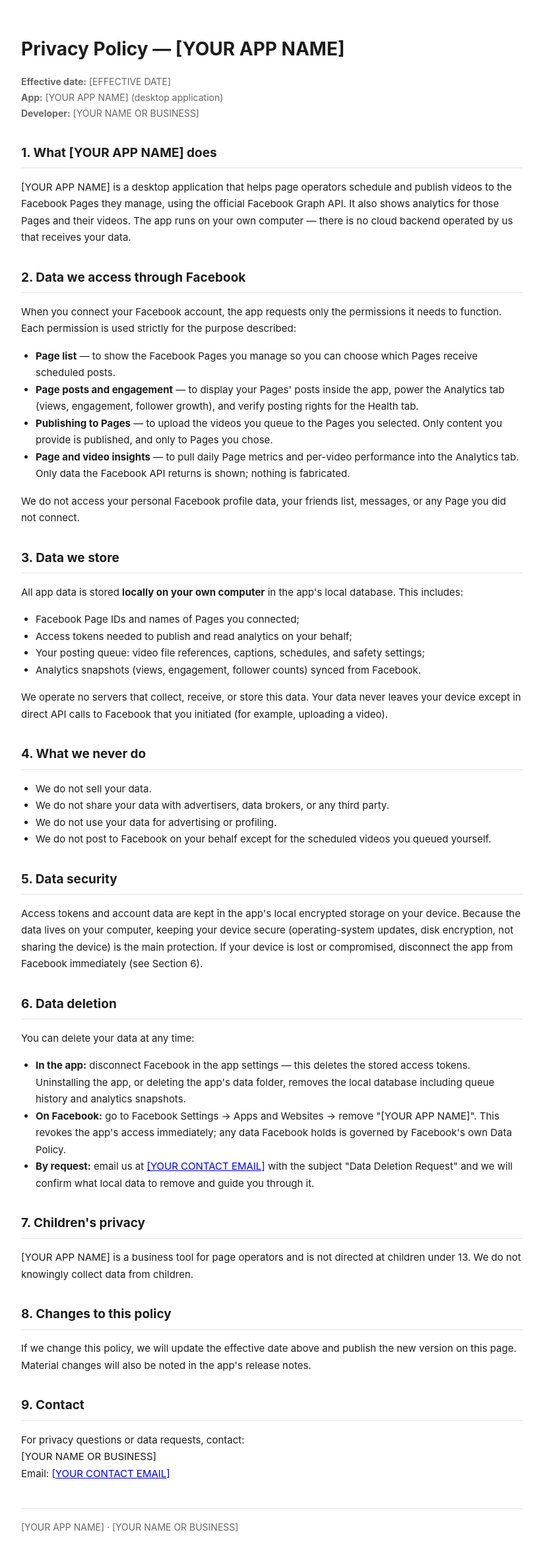
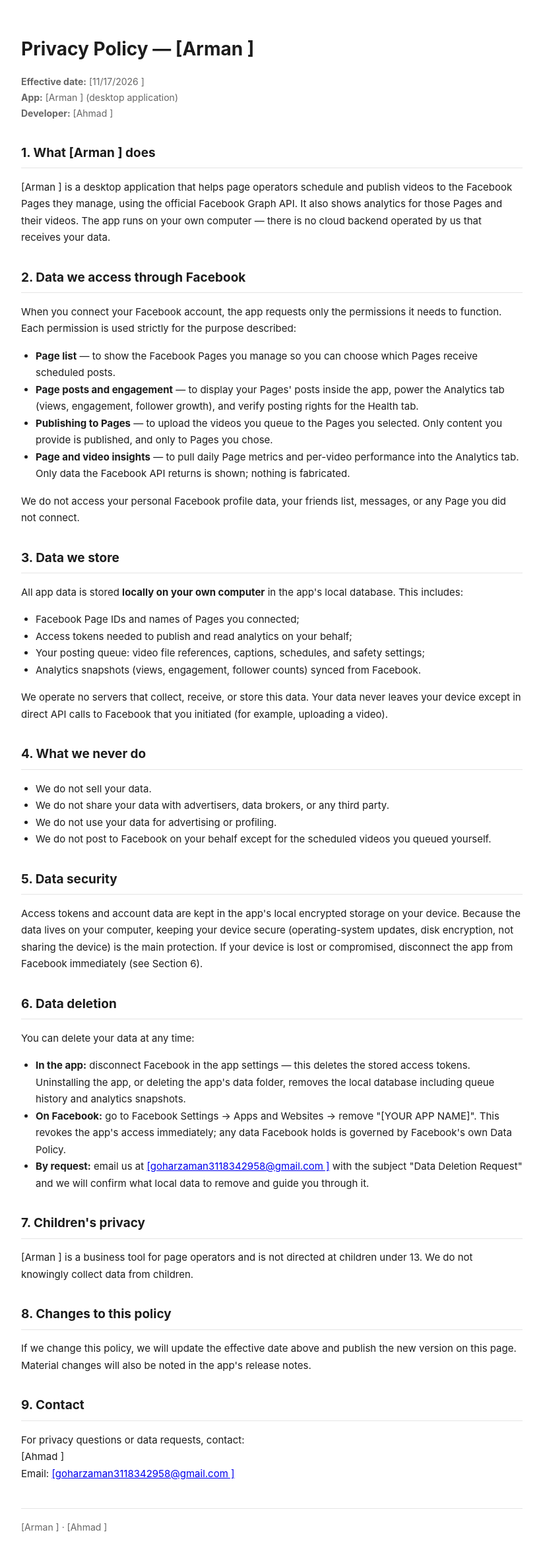
Before and after one commit to goharzaman03118342958-boop/Arman, a plain HTML site: page index.html in a window 1280 px wide. Shown: the whole page at 66% size, without its empty margins (228-1051 px from the left). Drawn offline with Linux system fonts and the light colour scheme.

Commit message:
Update index.html

```diff
--- a/index.html
+++ b/index.html
@@ -1,41 +1,12 @@
 <!DOCTYPE html>
 <!--
-  ============================================================
-  PRIVACY POLICY TEMPLATE — FOR STUDENTS CREATING THEIR OWN
-  FACEBOOK APP (page management / video uploading app)
-  ============================================================
-  HOW TO USE THIS FILE (these instructions are invisible on
-  the published page — only you see them here):
-
-  1. Replace EVERYTHING in [SQUARE BRACKETS] with your own
-     details. There are 4 things to fill in:
-       [YOUR APP NAME]          — the Display name of your app
-                                  in the Meta dashboard
-       [YOUR NAME OR BUSINESS]  — your name, or your business
-                                  name if you have one
-       [YOUR CONTACT EMAIL]     — an email you actually check
-                                  (appears twice — replace both)
-       [EFFECTIVE DATE]         — today's date
-  2. Do NOT delete any section. Meta checks that the policy
-     covers what data the app accesses and how to delete it.
-  3. HOST IT FREE (no domain needed), then paste the link in
-     the Meta dashboard field "Privacy policy URL":
-       • GitHub Pages: create a free repo, upload this file,
-         enable Pages — your link looks like
-         https://[username].github.io/[repo]/privacy-policy.html
-       • Netlify Drop: drag this file onto drop.netlify.com —
-         you get a free link instantly
-       • Google Sites: create a free site, paste this text in
-  4. This file is already named index.html — upload it as-is,
-     or share this repo so students can FORK it and edit it
-     online (pencil icon) without downloading anything.
-  ============================================================
 -->
 <html lang="en">
 <head>
 <meta charset="UTF-8">
 <meta name="viewport" content="width=device-width, initial-scale=1.0">
-<title>Privacy Policy — [YOUR APP NAME]</title>
+<title>Privacy Policy — [Arman
+]</title>
 <style>
   body { font-family: -apple-system, "Segoe UI", Roboto, Arial, sans-serif; line-height: 1.7; color: #1c1c1c; max-width: 760px; margin: 0 auto; padding: 32px 20px 64px; }
   h1 { font-size: 28px; margin-bottom: 4px; }
@@ -48,13 +19,19 @@
 </head>
 <body>
 
-<h1>Privacy Policy — [YOUR APP NAME]</h1>
-<p class="meta"><strong>Effective date:</strong> [EFFECTIVE DATE]<br>
-<strong>App:</strong> [YOUR APP NAME] (desktop application)<br>
-<strong>Developer:</strong> [YOUR NAME OR BUSINESS]</p>
+<h1>Privacy Policy — [Arman
+]</h1>
+<p class="meta"><strong>Effective date:</strong> [11/17/2026
+]<br>
+<strong>App:</strong> [Arman
+] (desktop application)<br>
+<strong>Developer:</strong> [Ahmad
+]</p>
 
-<h2>1. What [YOUR APP NAME] does</h2>
-<p>[YOUR APP NAME] is a desktop application that helps page operators schedule and publish videos to the Facebook Pages they manage, using the official Facebook Graph API. It also shows analytics for those Pages and their videos. The app runs on your own computer — there is no cloud backend operated by us that receives your data.</p>
+<h2>1. What [Arman
+] does</h2>
+<p>[Arman
+] is a desktop application that helps page operators schedule and publish videos to the Facebook Pages they manage, using the official Facebook Graph API. It also shows analytics for those Pages and their videos. The app runs on your own computer — there is no cloud backend operated by us that receives your data.</p>
 
 <h2>2. Data we access through Facebook</h2>
 <p>When you connect your Facebook account, the app requests only the permissions it needs to function. Each permission is used strictly for the purpose described:</p>
@@ -92,21 +69,29 @@
 <ul>
   <li><strong>In the app:</strong> disconnect Facebook in the app settings — this deletes the stored access tokens. Uninstalling the app, or deleting the app's data folder, removes the local database including queue history and analytics snapshots.</li>
   <li><strong>On Facebook:</strong> go to Facebook Settings → Apps and Websites → remove "[YOUR APP NAME]". This revokes the app's access immediately; any data Facebook holds is governed by Facebook's own Data Policy.</li>
-  <li><strong>By request:</strong> email us at <a href="mailto:[YOUR CONTACT EMAIL]">[YOUR CONTACT EMAIL]</a> with the subject "Data Deletion Request" and we will confirm what local data to remove and guide you through it.</li>
+  <li><strong>By request:</strong> email us at <a href="mailto:[goharzaman3118342958@gmail.com
+]">[goharzaman3118342958@gmail.com
+]</a> with the subject "Data Deletion Request" and we will confirm what local data to remove and guide you through it.</li>
 </ul>
 
 <h2>7. Children's privacy</h2>
-<p>[YOUR APP NAME] is a business tool for page operators and is not directed at children under 13. We do not knowingly collect data from children.</p>
+<p>[Arman
+] is a business tool for page operators and is not directed at children under 13. We do not knowingly collect data from children.</p>
 
 <h2>8. Changes to this policy</h2>
 <p>If we change this policy, we will update the effective date above and publish the new version on this page. Material changes will also be noted in the app's release notes.</p>
 
 <h2>9. Contact</h2>
 <p>For privacy questions or data requests, contact:<br>
-[YOUR NAME OR BUSINESS]<br>
-Email: <a href="mailto:[YOUR CONTACT EMAIL]">[YOUR CONTACT EMAIL]</a></p>
+[Ahmad
+]<br>
+Email: <a href="mailto:[goharzaman3118342958@gmail.com
+]">[goharzaman3118342958@gmail.com
+]</a></p>
 
-<p class="brand">[YOUR APP NAME] · [YOUR NAME OR BUSINESS]</p>
+<p class="brand">[Arman
+] · [Ahmad
+]</p>
 
 </body>
 </html>
```
